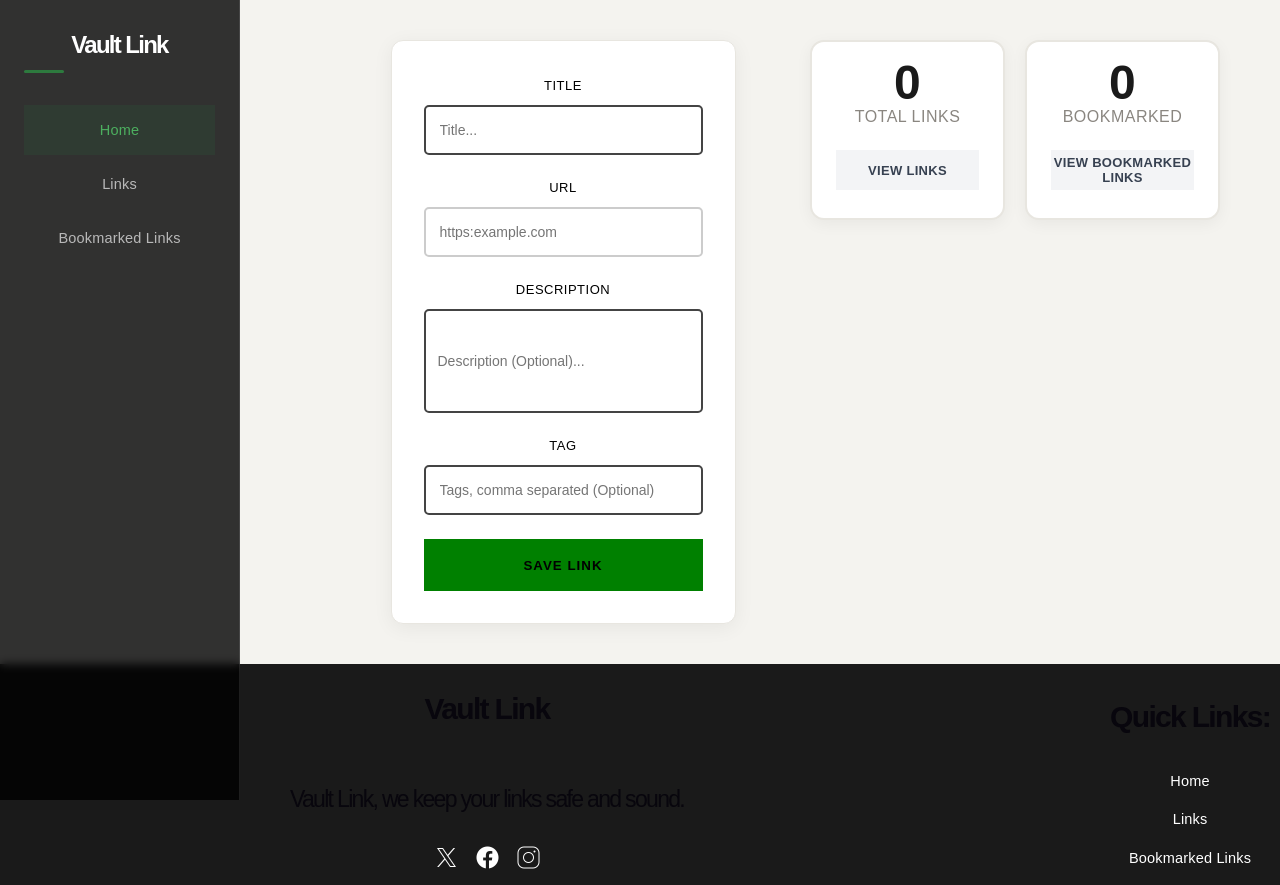
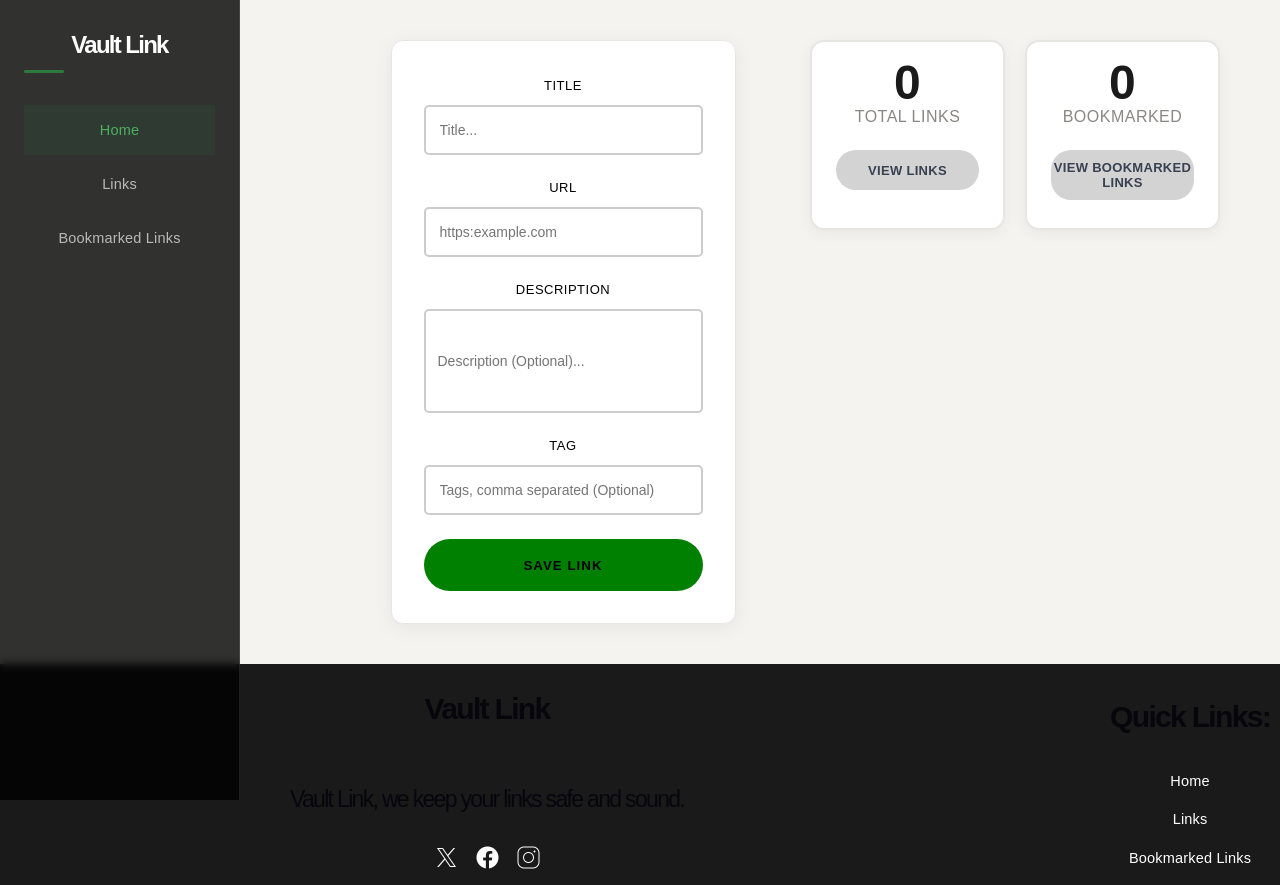
Before and after one commit to surprise2024-cpu/challenge-2-Link-Vault, a React (Vite) app: page / in a window 1280 px wide. Built offline with nearby package versions, Linux system fonts and the light colour scheme; a web font is replaced by a local one.

Commit message:
form look and feel

```diff
--- a/src/components/Search/Search.module.css
+++ b/src/components/Search/Search.module.css
@@ -39,7 +39,7 @@
     height: 46px;
     background-color: #fafaf8;
     color: #1a1a1a;
-    border: 2px solid #444;
+    border: 2px solid #ccc;
     border-radius: 5px;
     background-color: #FFF;
     padding: 0 14px;
@@ -67,6 +67,7 @@
     margin-top: 4px;
     letter-spacing: 1px;
     font-weight: 600;
+    border-radius: 30px;
 }
 
 .search-cont {
--- a/src/components/StatsPanel/StatsPanel.module.css
+++ b/src/components/StatsPanel/StatsPanel.module.css
@@ -44,11 +44,12 @@
     letter-spacing: 0.3px;
     cursor: pointer;
     padding: 0;
-    background: #f3f4f6;
+    background: #d3d3d3;
+    border-radius: 20px;
 }
 
 .view2-btn {
-    height: 40px;
+    height: 50px;
     width: 100%;
     max-width: 200px;
     color: #374151;
@@ -57,5 +58,6 @@
     letter-spacing: 0.3px;
     cursor: pointer;
     padding: 0;
-    background: #f3f4f6;
+    background: #d3d3d3;
+    border-radius: 20px;
 }
```
